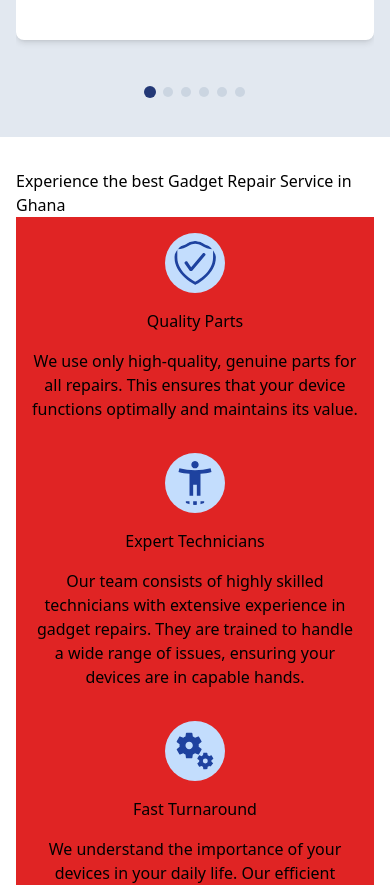
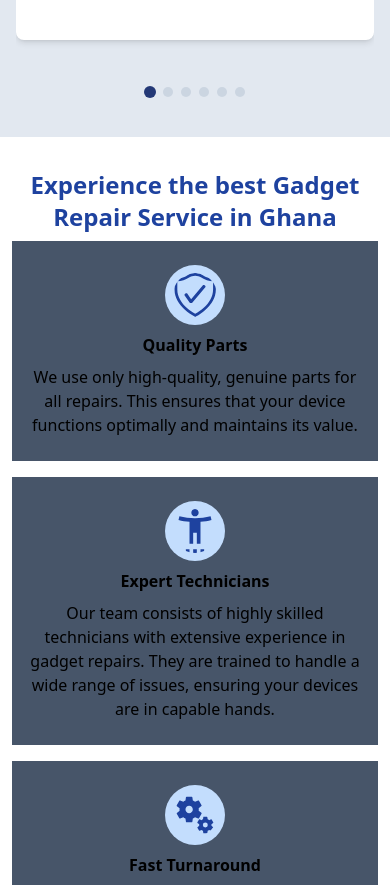
Before and after one commit to f90dErry/nextglo-repairs, a React (Vite) app: page / in a window 390 px wide. Shown: the part 3360-4245 px from the top of the page. Built offline with nearby package versions, Linux system fonts and the light colour scheme.

Commit message:
experience component revamp

```diff
--- a/src/components/Experience.jsx
+++ b/src/components/Experience.jsx
@@ -2,18 +2,22 @@ import { experience } from '../data'
 
 const Experience = () => {
   return (
-    <div className='py-8 md:py-12 px-4 md:px-44'>
-      <h1>Experience the best Gadget Repair Service in Ghana</h1>
+    <div className='py-8 md:py-12 px-3 md:px-44'>
+      <h1 className='text-2xl font-bold text-center text-blue-800 pb-2'>
+        Experience the best Gadget Repair Service in Ghana
+      </h1>
 
-      {experience.map((item, index) => (
-        <div key={index} className='flex gap-3 flex-col md:flex-row'>
-          <div className='flex flex-col items-center justify-center gap-4 p-4 bg-red-600 '>
-            <item.icon className='text-6xl rounded-full p-2 text-blue-800 bg-blue-200' />
-            <h4>{item.title}</h4>
-            <p className='text-center'>{item.text}</p>
+      <div className='flex flex-col md:flex-row gap-4'>
+        {experience.map((item, index) => (
+          <div key={index} className='md:w-1/4 h-auto'>
+            <div className='flex flex-col items-center justify-center gap-2 px-4 py-6 bg-slate-600'>
+              <item.icon className='text-6xl rounded-full p-2 text-blue-800 bg-blue-200' />
+              <h4 className='font-semibold'>{item.title}</h4>
+              <p className='text-center'>{item.text}</p>
+            </div>
           </div>
-        </div>
-      ))}
+        ))}
+      </div>
     </div>
   )
 }
```
